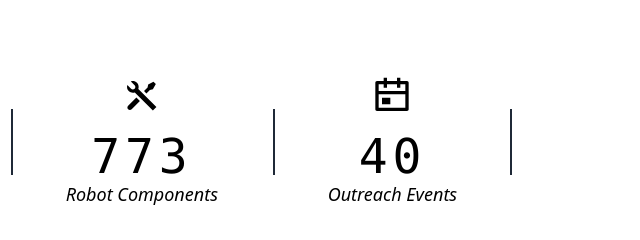
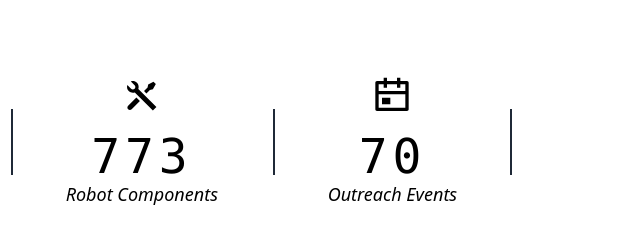
Before and after one commit to Andallfor/metalPipeWebsite, a website: page docs/index.html in a window 1280 px wide. Shown: the part 2260-2500 px from the top of the page, 640-1280 px from the left. Drawn offline with nearby package versions, Linux system fonts and the light colour scheme.

Commit message:
inaccurate number fixed

```diff
--- a/docs/index.html
+++ b/docs/index.html
@@ -144,7 +144,7 @@
                 <div class="flex flex-col items-center flex-auto relative">
                     <svg class="h-6 w-6 lg:h-10 lg:w-10 stroke-transparent fill-slate-800" xmlns="http://www.w3.org/2000/svg" viewBox="0 0 24 24"><path d="M9 1V3H15V1H17V3H21C21.5523 3 22 3.44772 22 4V20C22 20.5523 21.5523 21 21 21H3C2.44772 21 2 20.5523 2 20V4C2 3.44772 2.44772 3 3 3H7V1H9ZM20 11H4V19H20V11ZM11 13V17H6V13H11ZM7 5H4V9H20V5H17V7H15V5H9V7H7V5Z" fill="currentColor"></path></svg>
                     <div class="h-2 md:h-4"></div>
-                    <div class="font-mono text-xl md:text-4xl lg:text-5xl md:tracking-widest">40</div>
+                    <div class="font-mono text-xl md:text-4xl lg:text-5xl md:tracking-widest">70</div>
                     <div class="italic text-xs md:text-base lg:text-lg text-center w-4/5">Outreach Events</div>
                     <div class="border-r-2 border-gray-800 absolute top-1/4 bottom-1/4 right-0"></div>
                     <div class="border-l-2 border-gray-800 absolute top-1/4 bottom-1/4 left-0"></div>
```
